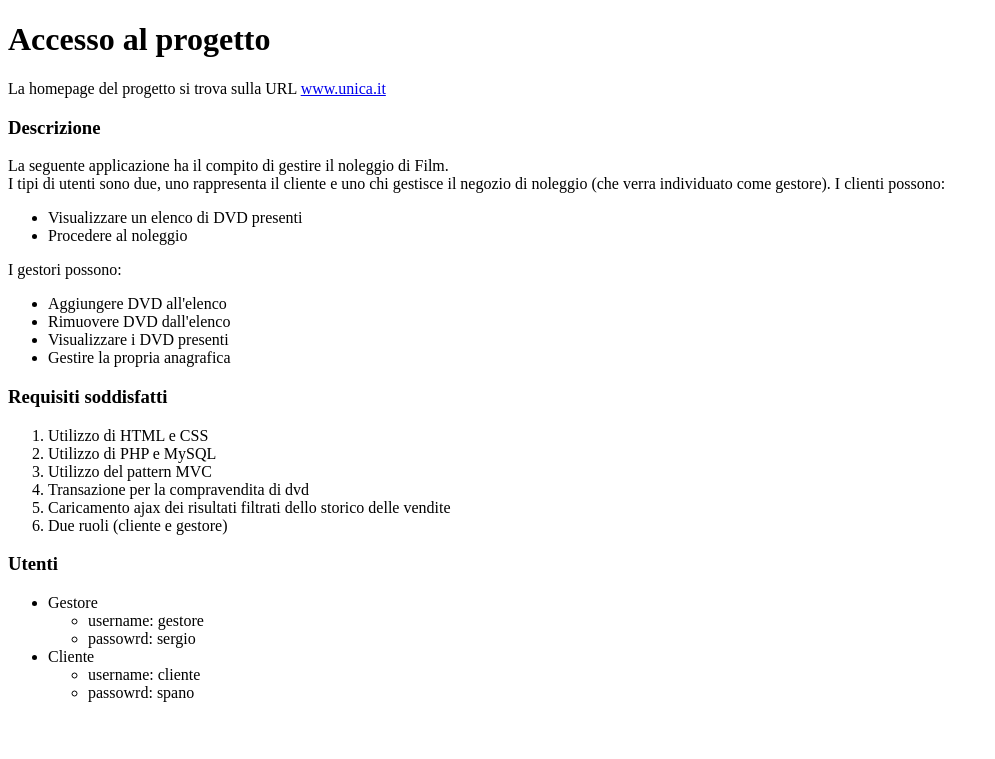
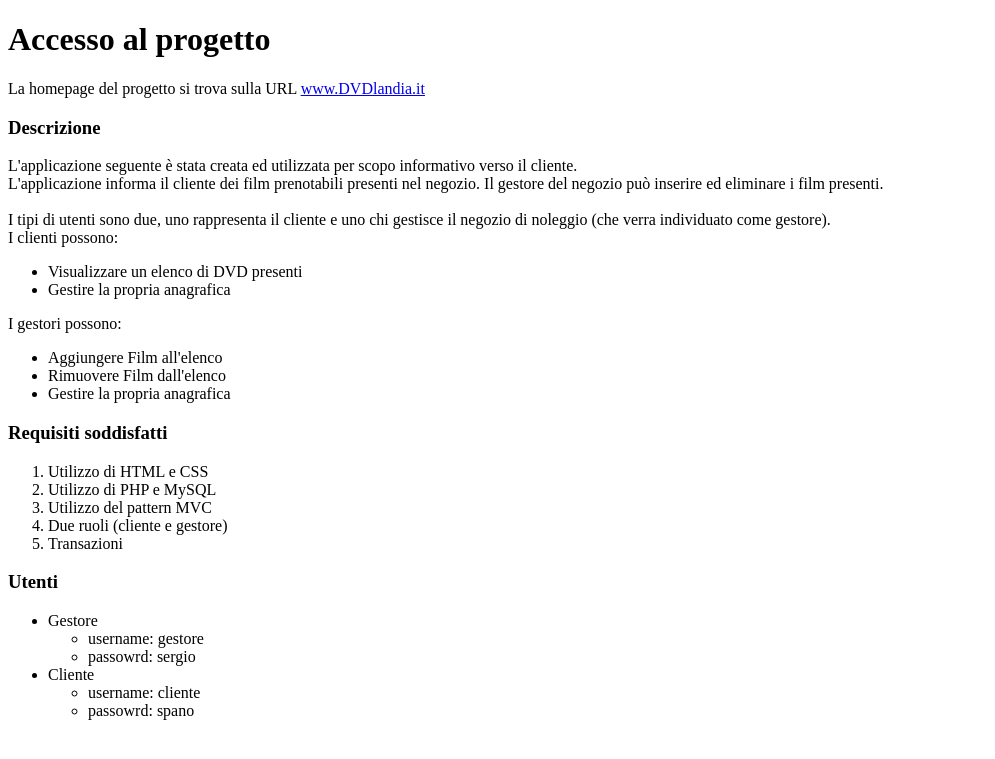
Before and after one commit to serusisergio/sergioserusi_amm-2014, a PHP site: page / in a window 1280 px wide. Shown: the top 759 px of the page, without its empty margins (0-995 px from the left). Run offline with PHP 8.4, Linux system fonts and the light colour scheme.

Commit message:
index modify

```diff
--- a/DVDlandia/index.php
+++ b/DVDlandia/index.php
@@ -7,24 +7,26 @@
     <body>
         <h1>Accesso al progetto</h1>
         <p>
-        	La homepage del progetto si trova sulla URL <a href="php/login">www.unica.it</a>
+        	La homepage del progetto si trova sulla URL <a href="php/login">www.DVDlandia.it</a>
         </p>
         <p>
         <h3>Descrizione</h3>
-        La seguente applicazione ha il compito di gestire il noleggio di Film.</br>
+        L'applicazione seguente è stata creata ed utilizzata per scopo informativo verso il cliente.</br>
+        L'applicazione informa il cliente dei film prenotabili presenti nel negozio.
+        Il gestore del negozio può inserire ed eliminare i film presenti.</br></br>
         I tipi di utenti sono due, uno rappresenta il cliente e uno chi gestisce il negozio di noleggio (che verra individuato come gestore).
+        </br>
         I clienti possono:
         <ul>
             <li>Visualizzare un elenco di DVD presenti</li>
-            <li>Procedere al noleggio</li>
+            <li>Gestire la propria anagrafica</li>
 
 
         </ul>
         I gestori possono:
         <ul>
-            <li>Aggiungere DVD all'elenco</li>
-            <li>Rimuovere DVD dall'elenco</li>
-            <li>Visualizzare i DVD presenti</li>
+            <li>Aggiungere Film all'elenco</li>
+            <li>Rimuovere Film dall'elenco</li>
             <li>Gestire la propria anagrafica</li>
         </ul>
     </p>
@@ -34,9 +36,8 @@
         <li>Utilizzo di HTML e CSS</li>
         <li>Utilizzo di PHP e MySQL</li>
         <li>Utilizzo del pattern MVC</li>
-        <li>Transazione per la compravendita di dvd</li>
-        <li>Caricamento ajax dei risultati filtrati dello storico delle vendite</li>
         <li>Due ruoli (cliente e gestore)</li>
+        <li>Transazioni
 
     </ol>
 </p>
```
Also changed, not shown: 1 other file.
